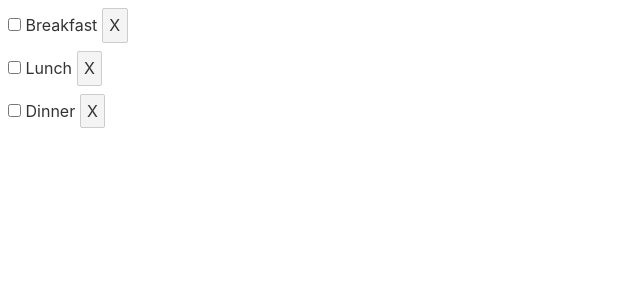
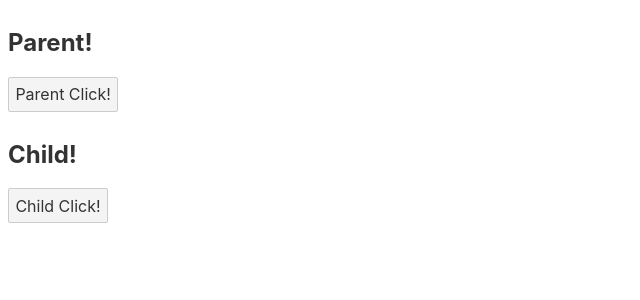
Before and after one commit to HongKeunAhn/Svelte, a Svelte app: page / in a window 1280 px wide. Shown: the top 300 px of the page, without its empty margins (0-640 px from the left). Built offline with nearby package versions, Linux system fonts and the light colour scheme.

Commit message:
기본/커스텀 이벤트 포워딩

```diff
--- a/src/App.svelte
+++ b/src/App.svelte
@@ -1,5 +1,5 @@
 <script>
-	import Class3 from './Class3.svelte';
+	import Class5 from './Class5.svelte';
 </script>
 
-<Class3 />
+<Class5 />
--- /dev/null
+++ b/src/Child.svelte
@@ -0,0 +1,15 @@
+<script>
+    import { createEventDispatcher } from 'svelte';
+
+    const dispatch = createEventDispatcher();
+</script>
+
+<h2>Child!</h2>
+<button on:click={() =>
+    dispatch('myEvent', {
+        myName: 'Keuni!'
+        // event 생략 가능
+    })
+}>
+    Child Click!
+</button>
--- /dev/null
+++ b/src/Class5.svelte
@@ -0,0 +1,16 @@
+<script>
+    import Parent from './Parent.svelte';
+
+    function handler(e) {
+        console.log(e.currentTarget);
+    }
+
+    function myEventHandler(e) {
+        console.log(e.detail.myName);
+    }
+</script>
+
+<Parent
+    on:click={handler}
+    on:myEvent={myEventHandler}
+/>
--- /dev/null
+++ b/src/Parent.svelte
@@ -0,0 +1,11 @@
+<script>
+    import Child from './Child.svelte';
+</script>
+
+<h2>Parent!</h2>
+<button on:click>
+    Parent Click!
+</button>
+
+<Child on:myEvent />
+<!-- =. {}를 생략하면 바로 위 부모한테 이벤트를 올려준다. -->
```
